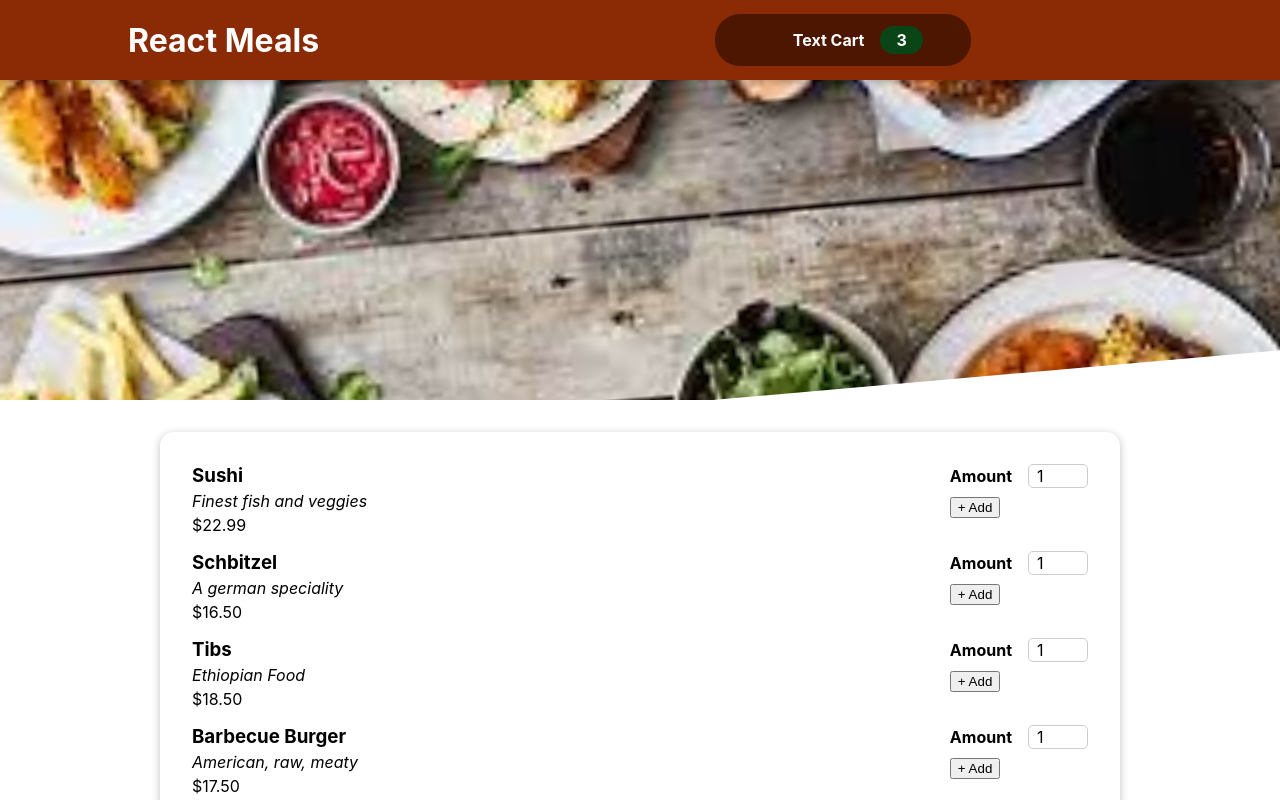
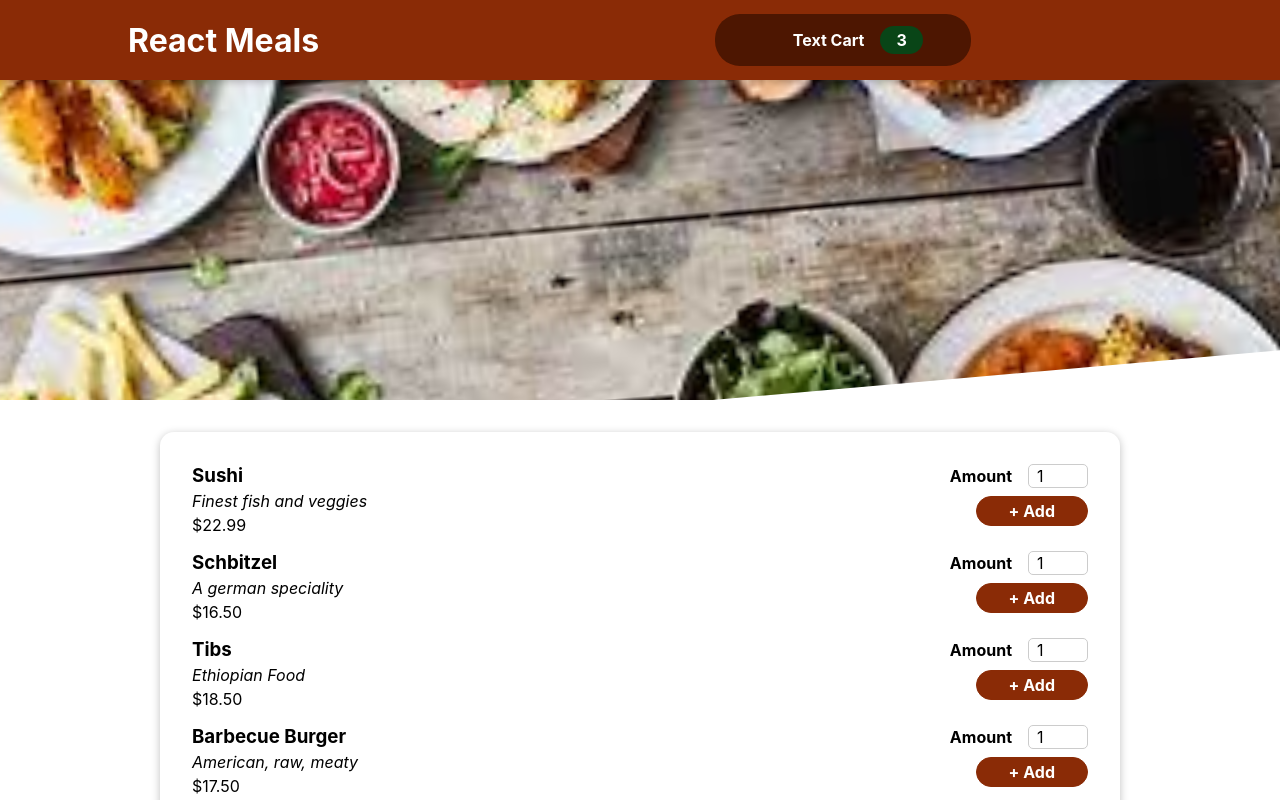
Before and after one commit to BISrat3/Food-Order-App, a React (Create React App) app: page / in a window 1280 px wide. Shown: the top 800 px of the page. Built offline with nearby package versions, Linux system fonts and the light colour scheme.

Commit message:
input module

```diff
--- a/src/components /Meals/MealItem/MealItemForm.js
+++ b/src/components /Meals/MealItem/MealItemForm.js
@@ -4,7 +4,7 @@ import classes from './MealItemForm.module.css'
 
 export default function MealItemForm(props) {
   return (
-    <form className='classes.form'>
+    <form className={classes.form}>
         <Input label="Amount" input={{
             id:'amount',
             type: 'number',
```
